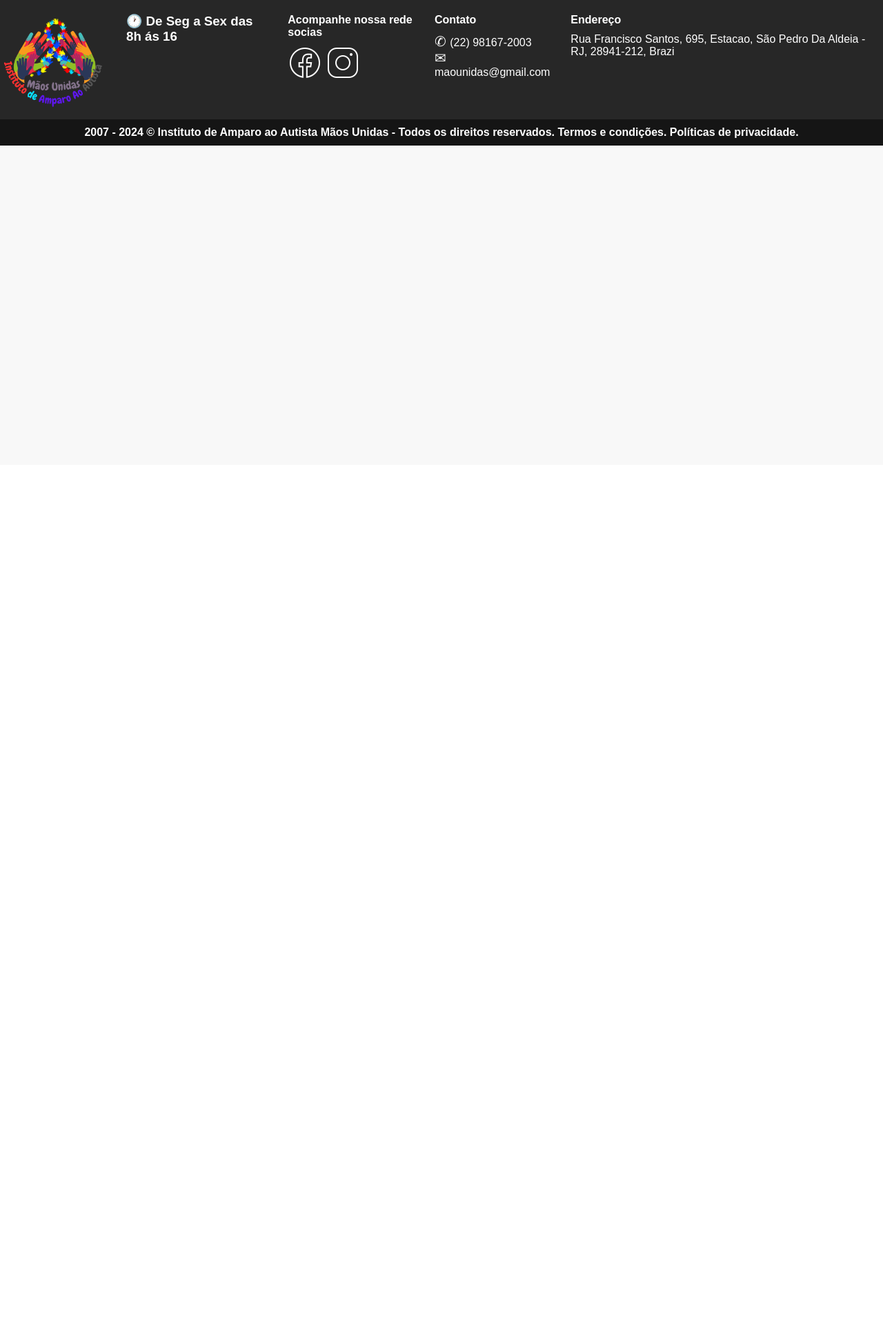
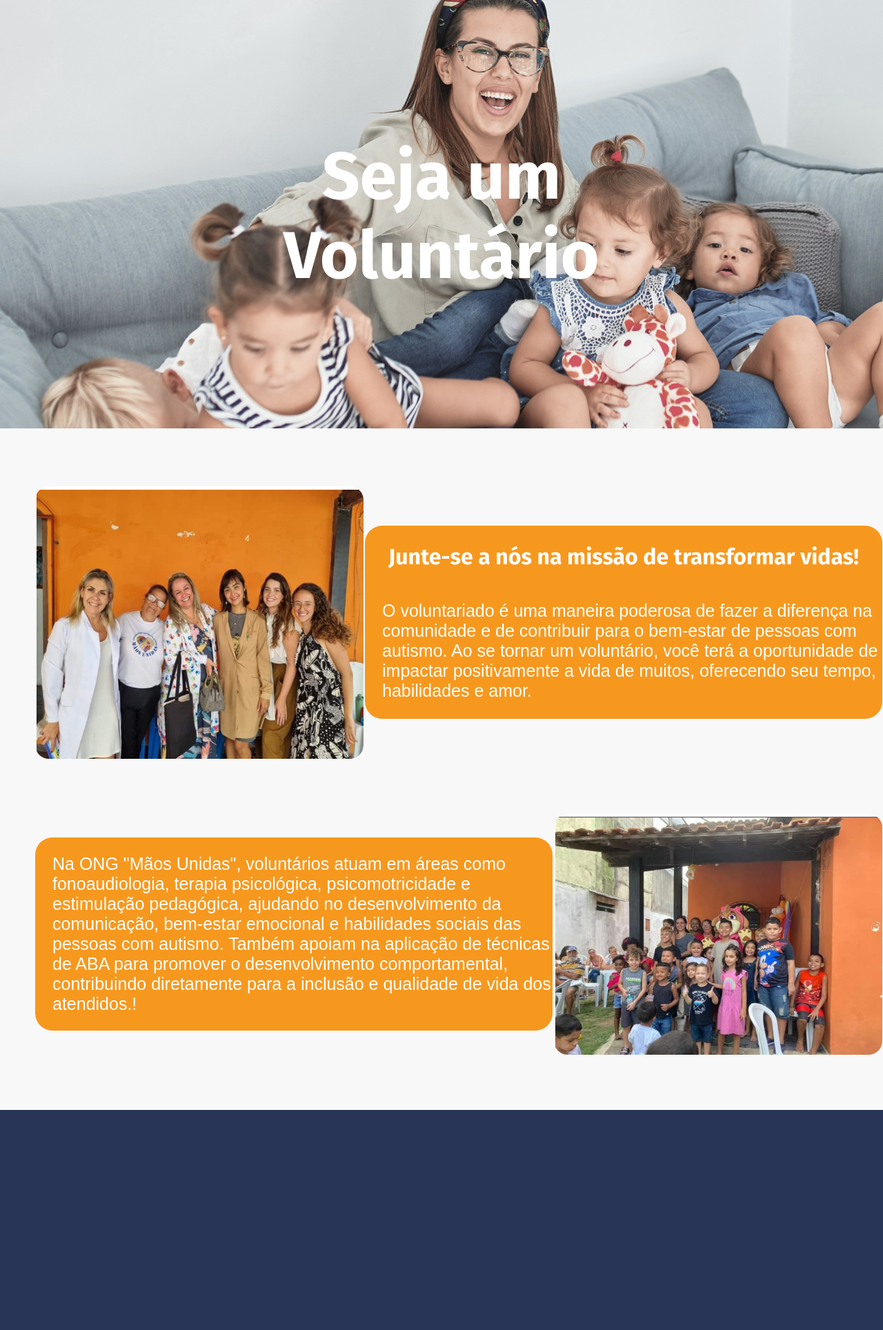
Before and after one commit to Luis5Felipe/webisiteong, a Django app: page /voluntario/ in a window 1280 px wide; the page is wider, and only the part inside the window is pictured. Shown: the part 126-2054 px from the top of that part at 69% size. Before the commit the page ends 337 px from the top of that part, so only its background shows below. Run offline with Django 5.2, Linux system fonts and the light colour scheme; some web fonts are replaced.

Commit message:
desenvolvendo o forms

```diff
--- a/Webisite/static/website/css/voluntariado.css
+++ b/Webisite/static/website/css/voluntariado.css
@@ -58,7 +58,25 @@ html, body {
     font-family: var(--fonteMenu);
 }
 
+/*Banner inicio*/
 
+.banner-container {
+    position: relative;
+    width: 100%;
+}
+
+
+#msm {
+    position: absolute;
+    top: 50%;
+    left: 50%;
+    transform: translate(-50%, -50%);
+    color: white;
+    text-align: center;
+    font-size: 3rem;
+    font-family: var(--fonteMenu);
+    font-weight: bold;
+}
 
 /* Botão APOIE */
 #btn-apoiar {
@@ -71,6 +89,56 @@ html, body {
     cursor: pointer;
     font-size: 18px;
 }
+
+/*apelo do voluntario*/
+
+.conteiner-n1{
+    margin: 80px 0px 80px 50px;
+    display: flex;
+    justify-content: space-around;
+    align-items: center;
+}
+
+#img1{
+    width: 476px;
+    border-radius: 20px;
+}
+.conteiner-n2{
+    background: #F7981E;
+    border-radius: 25px;
+    width: 750px;
+    height: 280px;
+    display: flex;
+    justify-content: center;
+    align-items: center;
+    flex-direction: column;
+    gap: 45px;
+    position: relative;
+}
+
+.conteiner-n2 p{
+    font-family: var(--fonteTexto);
+    font-size: 25px;
+    color: white;
+    padding-left: 25px;
+}
+
+.conteiner-n2 h2{
+    font-family: var(--fonteMenu);
+    font-size: 32px;
+    color: white;
+    font-weight: 600;
+    text-align: center;
+}
+
+
+.caixa{
+    width: 1728px;
+    height: 319px;
+    background: #293557;
+}
+
+
 
 /*Roda Pé*/
 .rodape {
--- a/Webisite/templates/_layouts/volunario.html
+++ b/Webisite/templates/_layouts/volunario.html
@@ -1,5 +1,6 @@
 <!DOCTYPE html>
 <html lang="pt-br">
+
 <head>
     <meta charset="UTF-8">
     <meta name="viewport" content="width=device-width, initial-scale=1.0">
@@ -11,9 +12,11 @@
     {% load static %}
     <link rel="stylesheet" type="text/css" href="{% static 'website/css/voluntariado.css' %}">
 </head>
+
 <body>
+
     <body>
-        <header class="conteiner-a1">
+        <nav class="conteiner-a1">
             <img id="logo" src="{% static 'website/img/logo.png' %}" alt="Logo da Mãos Unidas">
             <div class="menu">
                 <ul>
@@ -25,12 +28,40 @@
                     <li><a href="#" id="btn-apoiar">Doe Agora</a></li>
                 </ul>
             </div>
+        </nav>
+
+        <header class="banner-container">
+            <img id="banner" src="{% static 'website/img/bannervoluntario.jpg' %}" alt="Banner de Voluntário">
+            <div id="msm">
+                <h1>Seja um Voluntário</h1>
+            </div>
         </header>
 
+        <section>
+            <div class="conteiner-n1">
+                <img id="img1" src="{% static 'website/img/fotodofreme15.jpg' %}" alt="Foto com pessoas">
+                <div class="conteiner-n2">
+                    <h2>Junte-se a nós na missão de transformar vidas!</h2>
+                   <p>O voluntariado é uma maneira poderosa de fazer a diferença na comunidade e de contribuir para o bem-estar de pessoas com autismo. Ao se tornar um voluntário, você terá a oportunidade de impactar positivamente a vida de muitos, oferecendo seu tempo, habilidades e amor.</p>
+                </div>
+            </div>
+        </section>
+        <section>
+            <div class="conteiner-n1">
+                <div class="conteiner-n2">
+                    <p>Na ONG "Mãos Unidas", voluntários atuam em áreas como fonoaudiologia, terapia psicológica, psicomotricidade e estimulação pedagógica, ajudando no desenvolvimento da comunicação, bem-estar emocional e habilidades sociais das pessoas com autismo. Também apoiam na aplicação de técnicas de ABA para promover o desenvolvimento comportamental, contribuindo diretamente para a inclusão e qualidade de vida dos atendidos.!</p>
+                </div>
+                <img id="img1" src="{% static 'website/img/frame14.jpg' %}" alt="Foto com pessoas">
+            </div>
+        </section>
 
+        <section class="caixa">
+            <form>
 
+            </form>
+        </section>
 
-        <footer class="rodape">
+        <!-- <footer class="rodape">
             <img id="logo2" src="{% static 'website/img/logo.png' %}" alt="Logo da Mãos Unidas">
              <div id="data">
                 <h3>🕐 De Seg a Sex das 8h ás 16</h3>
@@ -60,6 +91,7 @@
         <div class="textorodape">
             <p>2007 - 2024 © Instituto de Amparo ao Autista Mãos Unidas - Todos os direitos reservados. Termos e condições.
                 Políticas de privacidade.</p>
-        </div>
-</body>
+        </div> -->
+    </body>
+
 </html>
```
Also changed, not shown: Webisite/static/website/img/bannervoluntario.jpg (added), Webisite/static/website/img/fotodofreme15.jpg (added), Webisite/static/website/img/frame14.jpg (added).
